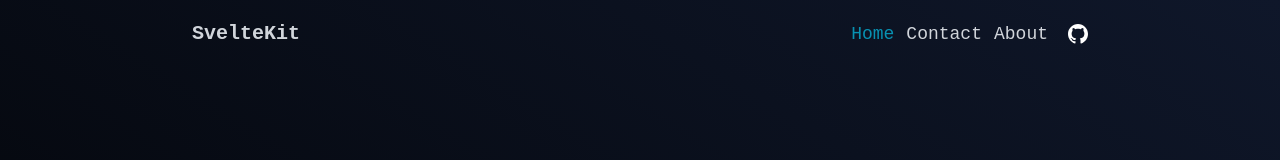
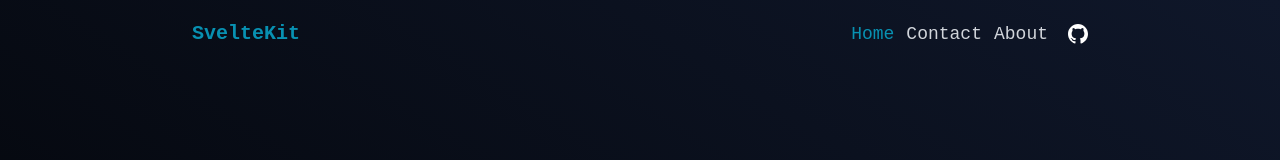
Before and after one commit to MR-Addict/svelte-helloworld, a SvelteKit app: page / in a window 1280 px wide. Shown: the top 160 px of the page. Built offline with nearby package versions, Linux system fonts and the light colour scheme.

Commit message:
fix white space issue

```diff
--- a/src/app.css
+++ b/src/app.css
@@ -10,8 +10,8 @@
   @apply bg-gradient-to-tr from-black to-slate-900;
 }
 
-.container {
+body > main {
+  min-height: 100dvh;
   font-family: monospace;
-  min-height: 100dvh;
   @apply background flex flex-col justify-between text-base text-gray-300;
 }
--- a/src/app.html
+++ b/src/app.html
@@ -8,6 +8,6 @@
     %sveltekit.head%
   </head>
   <body data-sveltekit-preload-data="tap" data-sveltekit-preload-code="viewport">
-    <main class="container">%sveltekit.body%</main>
+    <main class="body">%sveltekit.body%</main>
   </body>
 </html>
--- a/src/components/Navbar.svelte
+++ b/src/components/Navbar.svelte
@@ -6,7 +6,7 @@
 </script>
 
 <nav class="frame flex felx-row items-center justify-between">
-  <a href="/" class="font-bold text-xl">SvelteKit</a>
+  <a href="/" class="font-bold text-xl text-cyan-600">SvelteKit</a>
   <section aria-label="navbar links" class="flex flex-row items-center gap-3 md:gap-5">
     <ul class="flex flex-row gap-3 text-lg">
       {#each links as link}
--- /dev/null
+++ b/src/routes/+error.svelte
@@ -0,0 +1,3 @@
+<section class="frame w-full text-center text-xl text-cyan-600" aria-label="error page">
+  Woops! Something went wrong!
+</section>
--- a/vite.config.ts
+++ b/vite.config.ts
@@ -1,8 +1,8 @@
-import { sveltekit } from '@sveltejs/kit/vite';
-import type { UserConfig } from 'vite';
+import { sveltekit } from "@sveltejs/kit/vite";
+import type { UserConfig } from "vite";
 
 const config: UserConfig = {
-	plugins: [sveltekit()]
+  plugins: [sveltekit()],
 };
 
 export default config;
```
